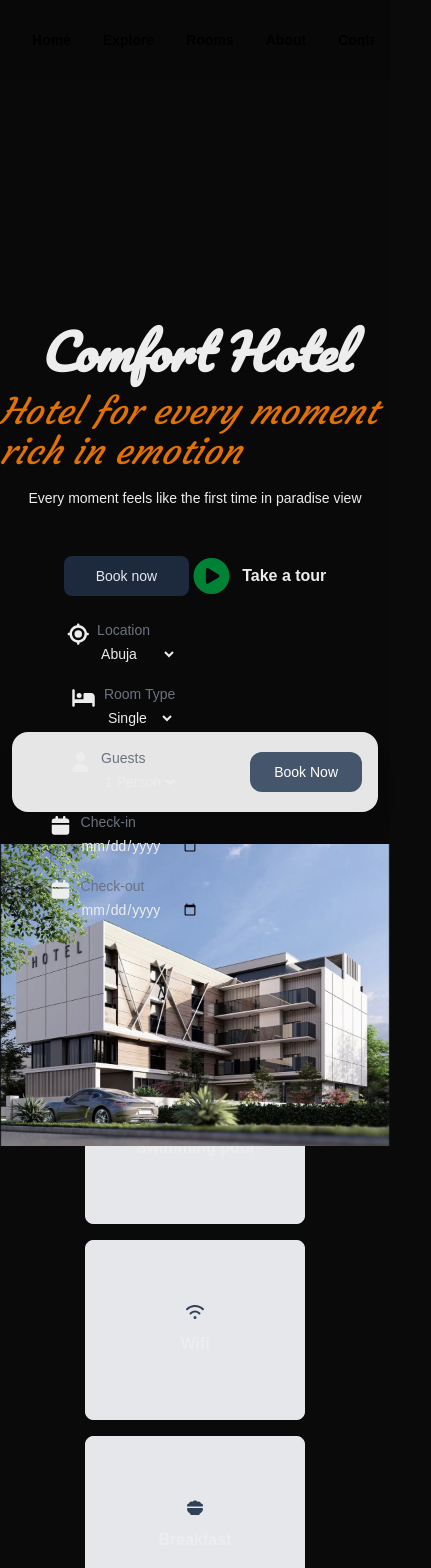
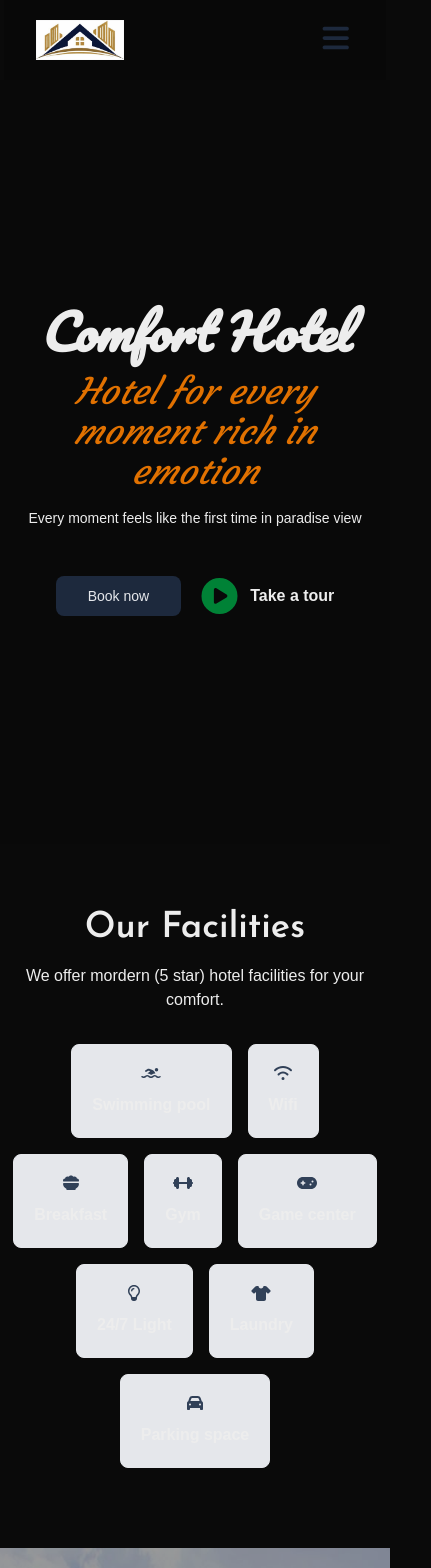
Before and after one commit to stpholise/comfort_hotel, a Next.js app: page /home in a window 390 px wide. Shown: the top 1568 px of the page, 431 px wide, since content can reach past the window. Built offline with nearby package versions, Linux system fonts and the light colour scheme.

Commit message:
improve homepage mobile view

```diff
--- a/app/_components/layout/BookingBar.tsx
+++ b/app/_components/layout/BookingBar.tsx
@@ -26,6 +26,7 @@ export default function BookingBar() {
   };
 
   const handleSubmit = async () => {
+    console.log('testing button')
     try {
       const res = await fetch("/api/availability", {
         method: "POST",
@@ -48,10 +49,10 @@ export default function BookingBar() {
 
   return (
     <div className="w-full bg-white/90 backdrop-blur-md shadow-xl  rounded-2xl p-4 md:p-5 flex items-center gap-8">
-      <div className="flex flex-col md:flex-row gap-4 items-center  flex-8 ">
-        {/* 📍 Location */}
+      <div className="flex flex-row h-fit bg-white p-4 lg:p-0 flex-wrap lg:flex-nowrap md:flex-row gap-4 items-center  flex-8 ">
+
         <div className=" flex  gap-2 flex-1 ">
-          <FontAwesomeIcon icon={faLocation} className="py-1 text-xl  md:hidden sm:flex flex" />
+          <FontAwesomeIcon icon={faLocation} className="py-1 text-xl  lg:hidden sm:flex flex" />
           <div className="flex flex-col w-full ">
             <label className="text-sm text-gray-500 ">Location</label>
 
--- a/app/_components/layout/Footer.tsx
+++ b/app/_components/layout/Footer.tsx
@@ -12,7 +12,7 @@ import Link from "next/link";
 const Footer = () => {
   return (
     <div className="bg-slate-700 py-8 min-h-80 mt-12 flex-col flex text-gray-400">
-      <div className="max-w-6xl p-4 mx-auto flex items-start  w-full justify-between gap-12">
+      <div className="max-w-6xl p-4 mx-auto flex flex-col sm:flex-row items-start  w-full justify-between gap-12">
         <div className="  max-w-70 flex flex-col gap-8">
           <h2 className="font-pacifico text-3xl italic font-semibold">
             Comfort Hotel
--- a/app/_components/layout/Header.tsx
+++ b/app/_components/layout/Header.tsx
@@ -4,9 +4,11 @@ import Image from "next/image";
 import Link from "next/link";
 // import { useParams } from "next/navigation";
 import { useState, useEffect } from "react";
+import { FontAwesomeIcon } from "@fortawesome/react-fontawesome";
+
+import { faBars } from "@fortawesome/free-solid-svg-icons";
 
 const Header = () => {
-
   const [isScrolled, setIsScrolled] = useState(false);
 
   useEffect(() => {
@@ -17,7 +19,17 @@ const Header = () => {
     return () => window.removeEventListener("scroll", handleScroll);
   }, []);
 
+  const toggelMenu = () => {
+    console.log('testing ')
+  }
+
   return (
+    <div
+      className={clsx(
+        "px-1 sticky mx-auto z-20 w-full ",
+        isScrolled ? "top-4 max-w-6xl w-full rounded-lg  " : "top-0 ",
+      )}
+    >
       <div
         className={clsx(
           "px-4 sticky mx-auto z-20 w-full ",
@@ -27,7 +39,7 @@ const Header = () => {
         )}
       >
         <div className="max-w-6xl mx-auto py-2 px-4  flex items-center justify-between h-20  overflow-hidden">
-        <Link href={'/'} className="">
+          <Link href={"/"} className="">
             <Image
               src={"/logo.png"}
               height={200}
@@ -36,17 +48,27 @@ const Header = () => {
               className="w-22 h-10"
             />
           </Link>
-        <div className=" flex gap-8 whitespace-nowrap text-sm font-semibold">
+          <div className=" hidden sm:flex gap-8 whitespace-nowrap text-sm font-semibold">
             {navItems.map((item, i) => (
               <Link href={item.url} key={i}>
                 {item.value}
               </Link>
             ))}
           </div>
-
-        <button className=" w-fit h-10 rounded-lg bg-slate-800 px-8 py-2 text-gray-200 text-sm font-medium">
+          <button onClick={toggelMenu}  className="sm:hidden">
+            {" "}
+            <FontAwesomeIcon
+              icon={faBars}
+              className={clsx(
+                " text-3xl text-slate-700",
+                isScrolled ? "text-white" : " text-slate-800"
+              )}
+            />
+          </button>
+          <button className="sm:block hidden w-fit h-10 rounded-lg bg-slate-800 px-8 py-2 text-gray-200 text-sm font-medium">
             Book now
           </button>
+        </div>
       </div>
     </div>
   );
--- a/app/home/page.tsx
+++ b/app/home/page.tsx
@@ -52,18 +52,18 @@ const Page = () => {
   return (
     <div className="flex flex-col gap-8 lg:gap-12 lg:mb-12">
       <div className=" bg-black/10 h-[calc(100vh-80px)] w-full relative ">
-        <div className=" lg:grid grid-cols-2 max-w-6xl  mx-auto h-full ">
+        <div className=" p-4 lg:grid grid-cols-2 max-w-6xl  mx-auto h-full ">
           <div className=" sm:absolute inset-0 sm:bg-black/20 lg:bg-transparent lg:static flex flex-col justify-center lg:items-start items-center gap-4 h-full lg:h-11/12  z-12">
             <h2 className="font-pacifico text-5xl italic font-semibold">
               Comfort Hotel
             </h2>
-            <h3 className="font-courgette text-4xl italic font-medium text-amber-600">
+            <h3 className="font-courgette text-4xl italic font-medium text-amber-600 text-center sm:text-start">
               Hotel for every moment rich in emotion
             </h3>
             <p className="text-sm font-medium lg:text-black sm:text-gray-200">
               Every moment feels like the first time in paradise view
             </p>
-            <div className=" flex item-center mt-8  justify-between max-w-xs">
+            <div className=" flex item-center mt-8 gap-4  justify-between max-w-xs">
               <button className=" w-fit h-10 rounded-lg bg-slate-800 px-8 py-2 text-gray-200 text-sm font-medium">
                 Book now
               </button>
@@ -77,7 +77,7 @@ const Page = () => {
               </button>
             </div>
           </div>
-          <div className=" lg:static sm:absolute inset-0 -z-1">
+          <div className="hidden sm:block lg:static sm:absolute inset-0 sm:z-1 -z-1">
             <Image
               src="/bg_images/img1.jpeg"
               alt="bg-image"
@@ -87,7 +87,8 @@ const Page = () => {
             />
           </div>
         </div>
-        <div className="absolute bottom-8 left-0 right-0  h-20 max-w-7xl mx-auto  px-3 rounded-2xl flex ">
+
+        <div className=" hidden sm:absolute bottom-8 left-0 right-0 z-10 h-20 max-w-7xl mx-auto  px-3 rounded-2xl sm:flex ">
           <BookingBar />
         </div>
       </div>
@@ -98,10 +99,10 @@ const Page = () => {
         <p className="text-center">
           We offer mordern (5 star) hotel facilities for your comfort.
         </p>
-        <div className=" flex justify-center gap-4 flex-wrap mx-auto max-w-5xl py-4">
+        <div className=" px-2 flex justify-center gap-4 flex-wrap mx-auto max-w-5xl py-4">
           {facilities.map((item, i) => (
             <div
-              className="h-45 w-55 bg-gray-200 border-gray-200 border rounded-lg p-4 flex flex-col  items-center justify-center gap-3"
+              className="sm:h-45 sm:w-55 bg-gray-200 border-gray-200 border rounded-lg p-5  sm:p-4 flex flex-col  items-center justify-center gap-3"
               key={i}
             >
               <FontAwesomeIcon
@@ -113,8 +114,8 @@ const Page = () => {
           ))}
         </div>
       </div>
-      <div className="max-w-6xl mx-auto bg-[url('/bg_images/img3.jpeg')]  relative bg-cover bg-center h-110 w-full">
-        <div className="absolute inset-0 bg-black/40 py-8 px-6 flex flex-col gap-3">
+      <div className="max-w-6xl mx-auto bg-[url('/bg_images/img3.jpeg')]  relative bg-cover bg-center sm:h-110 w-full">
+        <div className=" static sm:absolute inset-0 bg-black/40 py-8 px-6 flex flex-col gap-3">
           <h2 className="font-josefin text-4xl font-medium text-white text-center">
             Luxury Rooms
           </h2>
@@ -122,10 +123,10 @@ const Page = () => {
             All rooms are designed for comfort.
           </p>
 
-          <div className="grid grid-cols-3  max-w-5xl mx-auto gap-4 justify-center py-4">
+          <div className=" flex-wrap sm:flex-nowrap flex max-w-5xl mx-auto gap-4 justify-center py-4">
             {roomStandards.map((item, i) => (
               <div
-                className="flex-1 rounded-lg  px-4 pt-4 pb-2 bg-white overflow-hidden"
+                className="flex-1 rounded-lg  px-4 pt-4 pb-2 bg-white overflow-hidden min-w-70"
                 key={i}
               >
                 <div className="relative">
```
Lines whose indentation alone changed are shown as unchanged.
